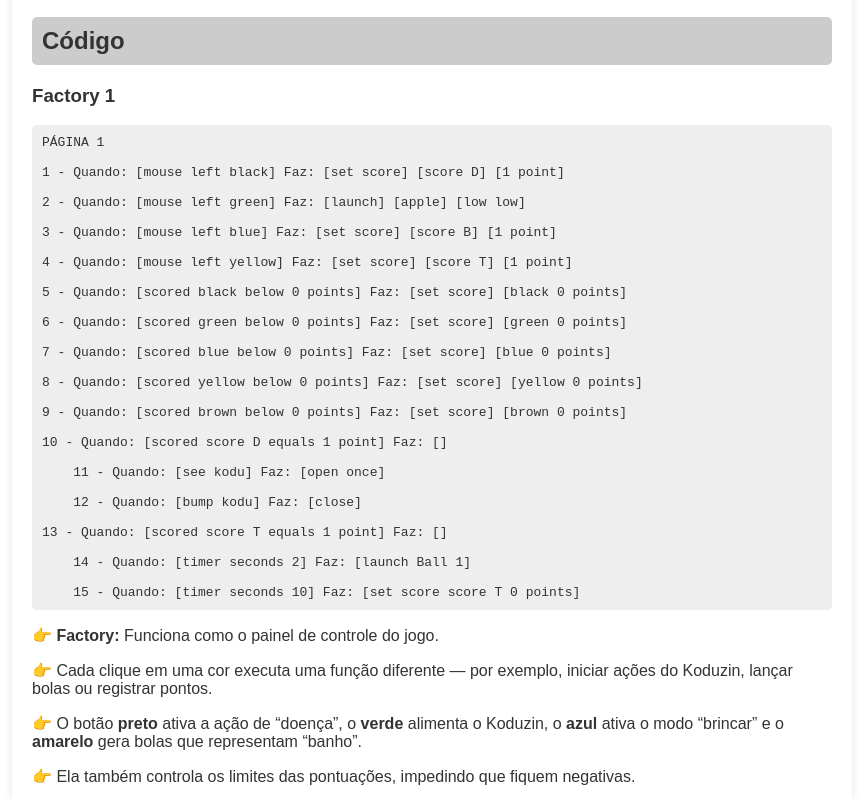
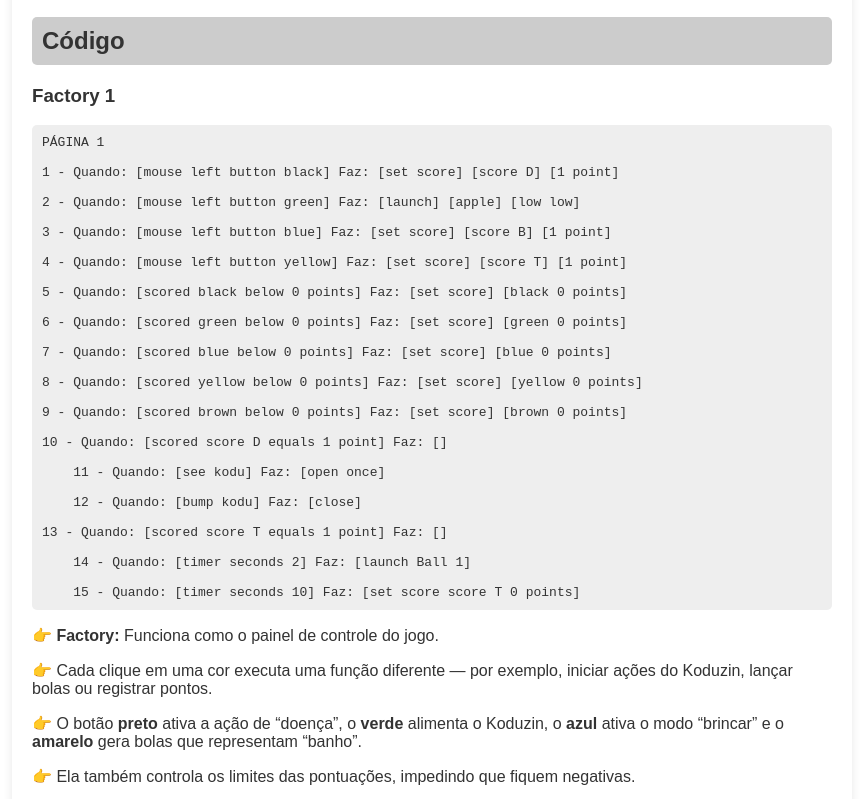
Before and after one commit to exerciciosprogramacao/kodu, a plain HTML site: page jogo11.html in a window 1280 px wide. Shown: the part 546-1345 px from the top of the page, without its empty margins (208-1071 px from the left). Drawn offline with Linux system fonts and the light colour scheme.

Commit message:
Update jogo11.html

```diff
--- a/jogo11.html
+++ b/jogo11.html
@@ -28,13 +28,13 @@
 <pre>
 PÁGINA 1
 
-1 - Quando: [mouse left black] Faz: [set score] [score D] [1 point]
+1 - Quando: [mouse left button black] Faz: [set score] [score D] [1 point]
 
-2 - Quando: [mouse left green] Faz: [launch] [apple] [low low]
+2 - Quando: [mouse left button green] Faz: [launch] [apple] [low low]
 
-3 - Quando: [mouse left blue] Faz: [set score] [score B] [1 point]
+3 - Quando: [mouse left button blue] Faz: [set score] [score B] [1 point]
 
-4 - Quando: [mouse left yellow] Faz: [set score] [score T] [1 point]
+4 - Quando: [mouse left button yellow] Faz: [set score] [score T] [1 point]
 
 5 - Quando: [scored black below 0 points] Faz: [set score] [black 0 points]
 
@@ -124,7 +124,7 @@ PÁGINA 1
 
     27 - Quando: [timer second 1] Faz: [score brown 1 point]
 
-    28 - Quando: [mouse left brown] Faz: [subtract brown 1 point]
+    28 - Quando: [mouse left button brown] Faz: [subtract brown 1 point]
 
 29 - Quando: [scored brown equals 100 points] Faz: [knockout me once]
 
@@ -138,7 +138,7 @@ PÁGINA 1
 
     33 - Quando: [timer seconds 2] Faz: [score brown 1 point]
 
-    34 - Quando: [mouse left brown] Faz: [subtract brown 1 point]
+    34 - Quando: [mouse left button brown] Faz: [subtract brown 1 point]
 
 35 - Quando: [always] Faz: [move on path grey]
 
```
